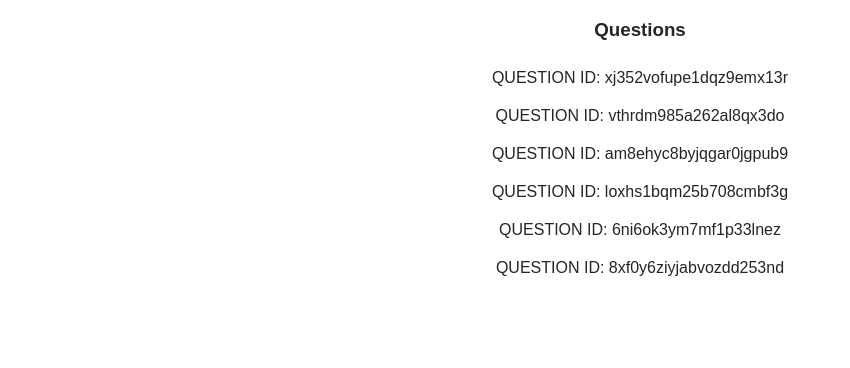
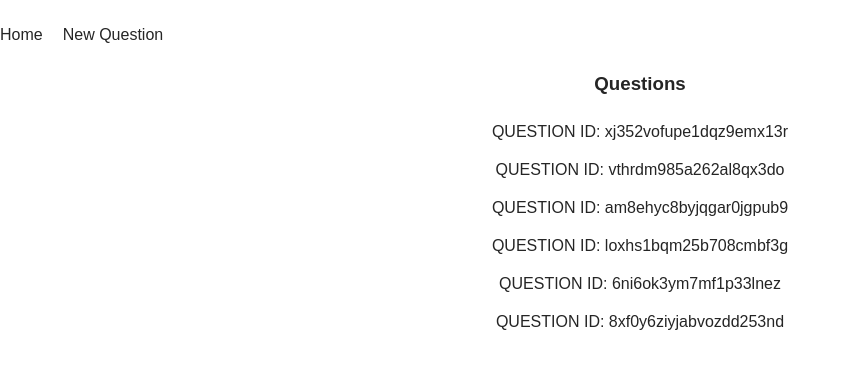
Before and after one commit to kassanj/would-you-rather, a React (Create React App) app: page / in a window 1280 px wide. Shown: the top 368 px of the page, without its empty margins (0-850 px from the left). Built offline with nearby package versions, Linux system fonts and the light colour scheme; the HTML template or start-up script is replaced by a standard one.

Commit message:
fix: Nav and Leaderboard to main Dashboard component

```diff
--- a/src/components/Dashboard.js
+++ b/src/components/Dashboard.js
@@ -1,31 +1,19 @@
-
 import React, { Component } from 'react'
 import { connect } from 'react-redux'
+import Nav from './Nav'
+import Leaderboard from './Leaderboard'
 
 
 class Dashboard extends Component {
+
   render() {
     return (
       <div>
-        <h3 className='center'>Questions</h3>
-        <ul className='dashboard-list'>
-
-          {this.props.questionAuthors}
-          {this.props.questionIds.map((id) => (
-            <li key={id}>
-              <div>QUESTION ID: {id}</div>
-            </li>
-          ))}
-        </ul>
+        <Nav />
+        <Leaderboard />
       </div>
     )
   }
 }
- function mapStateToProps ({ questions }) {
-  return {
-    questionIds: Object.keys(questions)
-      .sort((a,b) => questions[b].timestamp - questions[a].timestamp),
-    questionAuthors: Object.keys(questions).map(question => question.author)
-  }
-}
-export default connect(mapStateToProps)(Dashboard)
+
+export default connect()(Dashboard)
--- a/src/components/Leaderboard.js
+++ b/src/components/Leaderboard.js
@@ -0,0 +1,30 @@
+import React, { Component } from 'react'
+import { connect } from 'react-redux'
+
+class Leaderboard extends Component {
+  render() {
+
+    const { questionIds } = this.props
+
+    return (
+      <div>
+        <h3 className='center'>Questions</h3>
+        <ul className='dashboard-list'>
+
+          {questionIds.map((id) => (
+            <li key={id}>
+              <div>QUESTION ID: {id}</div>
+            </li>
+          ))}
+        </ul>
+      </div>
+    )
+  }
+}
+ function mapStateToProps ({ questions }) {
+  return {
+    questionIds: Object.keys(questions)
+      .sort((a,b) => questions[b].timestamp - questions[a].timestamp)
+  }
+}
+export default connect(mapStateToProps)(Leaderboard)
```
